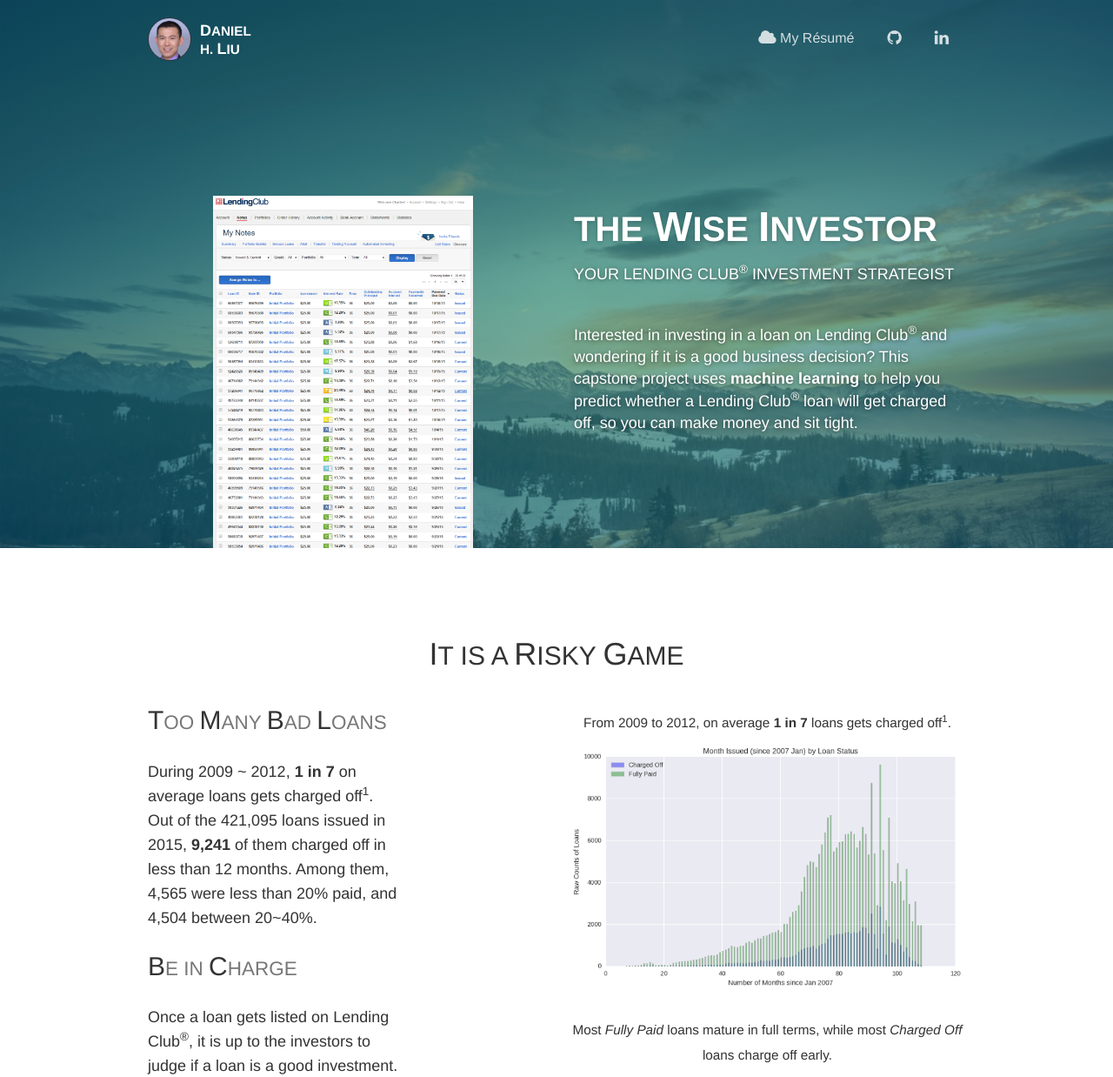
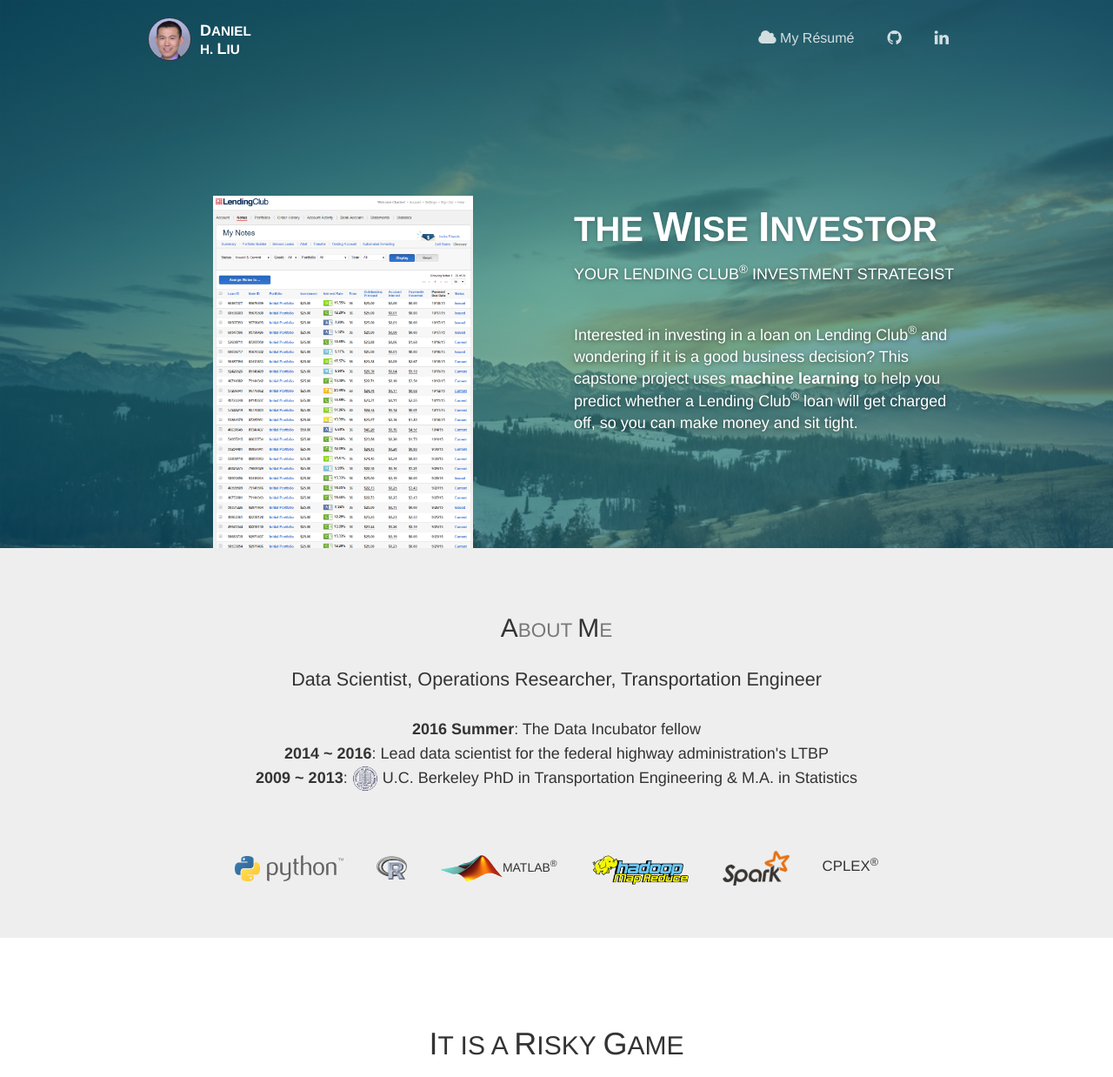
Before and after one commit to liuaqiang/capstone-project, a Flask app: page /index in a window 1280 px wide. Shown: the top 1238 px of the page at 87% size. Run offline with Flask 2, Linux system fonts and the light colour scheme; some libraries are stand-ins or nearby versions.

Commit message:
adding about me

```diff
--- a/templates/index.html
+++ b/templates/index.html
@@ -87,6 +87,28 @@
                                 </h5>
                             </div>
                         </div>
+                    </div>
+                </div>
+            </div>
+            <div class="section section-gray section-clients">
+                <div class="container text-center">
+                    <h4 class="header-text">A<small>bout </small>m<small>e</small></h4>
+                    <p>
+                        <big>Data Scientist, Operations Researcher, Transportation Engineer</big><br>
+                        <br>
+                        <b>2016 Summer</b>: The Data Incubator fellow<br>
+                        <b>2014 ~ 2016</b>: Lead data scientist for the federal highway administration's LTBP<br>
+                        <b>2009 ~ 2013</b>: <img src="static/img/logos/berkeley.png" height="30"/> U.C. Berkeley PhD in Transportation Engineering & M.A. in Statistics
+                    </p>
+                    <div class="logos">
+                        <ul class="list-unstyled">
+                            <li ><img src="static/img/logos/python.png" height="30"/></li>
+                            <li ><img src="static/img/logos/R.png" height="35"/></li>
+                            <li ><img src="static/img/logos/matlab.png" height="30"/>MATLAB<sup>&#174;</sup></li>
+                            <li ><img src="static/img/logos/hadoop.png" height="60"/></li>
+                            <li ><img src="static/img/logos/spark.png" height="40"/></li>
+                            <li ><big>CPLEX<sup>&#174;</sup></big></li>
+                        </ul>
                     </div>
                 </div>
             </div>
```
Also changed, not shown: static/img/logos/R.png (added), static/img/logos/SQL.png (added), static/img/logos/berkeley.png (added), static/img/logos/hadoop.jpg (added), static/img/logos/hadoop.png (added), static/img/logos/matlab.jpg (added), static/img/logos/matlab.png (added), static/img/logos/python.png (added), static/img/logos/spark.png (added).
